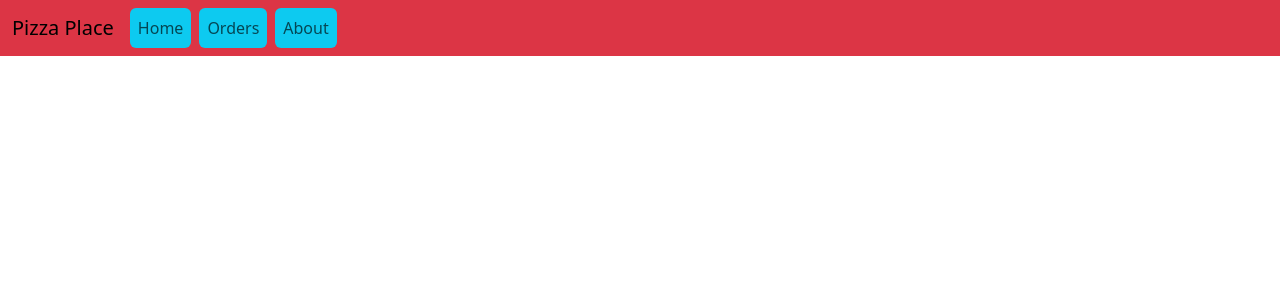
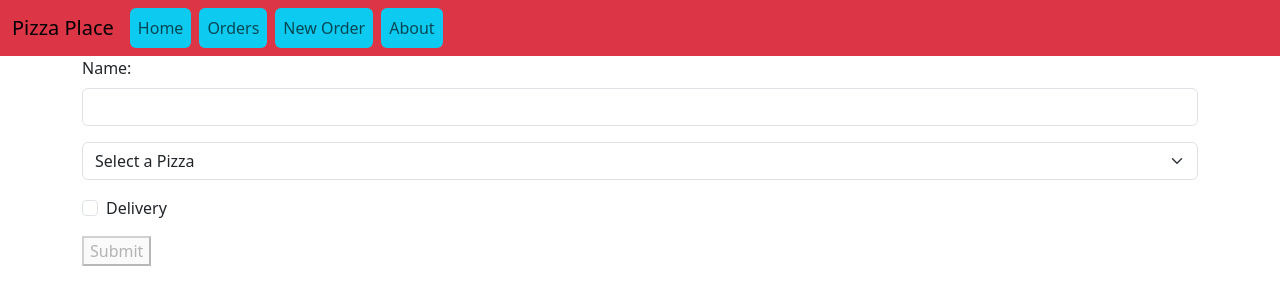
Before and after one commit to danielphilip12/pizza-place, a Vue app: page /neworder in a window 1280 px wide. Shown: the top 304 px of the page. Built offline with nearby package versions, Linux system fonts and the light colour scheme; data requests are answered from the project's data file.

Commit message:
Add PlaceOrder view and component. Created form for placing order

```diff
--- a/src/components/NavBar.vue
+++ b/src/components/NavBar.vue
@@ -20,6 +20,7 @@
           <div class="navbar-nav">
             <RouterLink class="nav-link bg-info me-2 rounded" to="/">Home</RouterLink>
             <RouterLink class="nav-link bg-info me-2 rounded" to="/orders">Orders</RouterLink>
+            <RouterLink class="nav-link bg-info me-2 rounded" to="/neworder">New Order</RouterLink>
             <RouterLink class="nav-link bg-info me-2 rounded" to="/about">About</RouterLink>
             <!-- <RouterLink class="nav-link" to="/">Pricing</RouterLink> -->
           </div>
--- /dev/null
+++ b/src/components/NewOrder.vue
@@ -0,0 +1,87 @@
+<script setup>
+import axios from "axios";
+import { reactive, onMounted, ref } from "vue";
+
+const order = reactive({
+  name: "",
+  pizza: 0,
+  delivery: false,
+  price: 0.0
+});
+
+const pizzas = ref([]);
+
+onMounted(() => {
+  axios
+    .get("http://localhost:3000/pizzas")
+    .then((res) => (pizzas.value = res.data));
+});
+
+const handlePizzaChange = (e) => {
+  order.pizza = parseInt(e.target.value);
+  try {
+    order.price = pizzas.value[order.pizza - 1].price;
+  } catch(err) {
+    console.log(err);
+    order.price = 0.0;
+  }
+
+
+};
+
+const handleNameChange = (e) => {
+  order.name = e.target.value;
+};
+
+const handleDelivery = (e) => {
+    order.delivery = !order.delivery
+}
+
+const submitForm = (e) => {
+  e.preventDefault();
+  console.log(order.name);
+  console.log(order.pizza);
+  console.log(order.delivery);
+  console.log(order.price);
+};
+</script>
+
+<template>
+  <div>
+    <form @submit="submitForm">
+      <div class="mb-3">
+        <label for="customerName" class="form-label">Name: </label>
+        <input
+          type="text"
+          name="customerName"
+          id="customerName"
+          class="form-control"
+          @change="handleNameChange"
+        />
+      </div>
+      <div class="mb-3">
+        <select
+          name="pizzaList"
+          id="pizzaList"
+          class="form-select"
+          @change="handlePizzaChange"
+        >
+          <option selected>Select a Pizza</option>
+          <option v-for="pizza in pizzas" :value="pizza.id">
+            {{ pizza.name }}
+          </option>
+        </select>
+      </div>
+      <div class="mb-3">
+        <div class="form-check">
+            <input type="checkbox" name="delivery" id="delivery" class="form-check-input" @change="handleDelivery">
+            <label for="delivery" class="form-check-label">Delivery</label>
+        </div>
+      </div>
+      <p v-if="order.pizza > 0">Total: {{ pizzas[order.pizza - 1].price }}</p>
+      <button :disabled="order.price <= 0" @click="submitForm">Submit</button>
+    </form>
+  </div>
+</template>
+
+<style lang="css" scoped></style>
--- a/src/components/Order.vue
+++ b/src/components/Order.vue
@@ -27,16 +27,18 @@ const pizzasOrdered = computed(() => {
 <template>
   <div class="card mb-3">
     <div class="card-body">
-      <h5 class="card-title">{{ order.customer }}</h5>
-      <h6 class="card-subtitle mb-2 text-body-secondary">
-        Delivery: {{ order.delivery }}
-      </h6>
-      <p class="card-text">
-        {{ order.total }}
+      <h5 class="card-title">Customer {{ order.customer }}</h5>
+
+      <div class="card-text">
+        <h5>Order Details</h5>
+        Total: ${{ order.total }}
         <ul>
           <li v-for="pizza in pizzasOrdered">{{ pizza }}</li>
         </ul>
-      </p>
+        <h6 class="card-subtitle mb-2 text-body-secondary">
+          Delivery: {{ order.delivery }}
+        </h6>
+      </div>
     </div>
   </div>
 </template>
--- a/src/router/index.js
+++ b/src/router/index.js
@@ -2,6 +2,7 @@ import { createRouter, createWebHistory } from "vue-router";
 import PizzaHomePage from "../views/PizzaHomePage.vue";
 import PizzaInfoView from "../views/PizzaInfoView.vue";
 import OrderListView from "../views/OrderListView.vue";
+import PlaceOrderView from "../views/PlaceOrderView.vue";
 
 const router = createRouter({
   history: createWebHistory(import.meta.env.BASE_URL),
@@ -29,6 +30,11 @@ const router = createRouter({
       name: "orders",
       component: OrderListView,
     },
+    {
+      path: "/neworder",
+      name: "neworder",
+      component: PlaceOrderView,
+    }
   ],
 });
 
--- a/src/views/PlaceOrderView.vue
+++ b/src/views/PlaceOrderView.vue
@@ -1,14 +1,11 @@
 <script setup>
-import axios from "axios";
+import NewOrder from "../components/NewOrder.vue"
 </script>
 
 <template>
-    <div>
-
-    </div>
+  <div>
+    <NewOrder />
+  </div>
 </template>
 
-
-<style lang="css" scoped>
-
-</style>
+<style lang="css" scoped></style>
```
Also changed, not shown: src/views/OrderListView.vue (+5 -8 lines).
